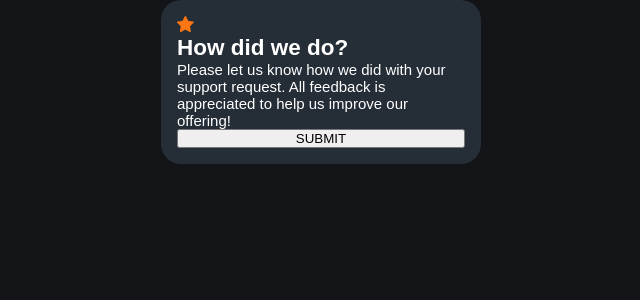
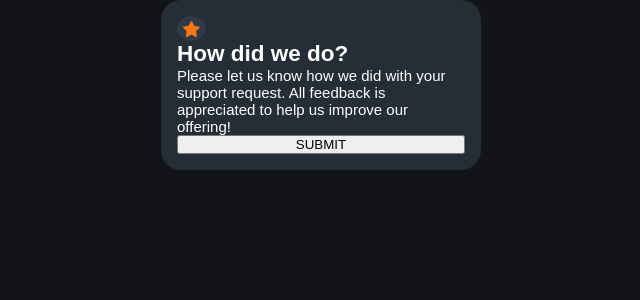
Before and after one commit to Danielhu3/Rating-Components, a React (Create React App) app: page / in a window 1280 px wide. Shown: the top 300 px of the page, without its empty margins (319-959 px from the left). Built offline with nearby package versions, Linux system fonts and the light colour scheme.

Commit message:
Image styles

```diff
--- a/src/components/image/style.ts
+++ b/src/components/image/style.ts
@@ -1,5 +1,14 @@
 import styled from "styled-components";
 
 export const Image = styled.div`
+    background: hsl(213, 19%, 23%);
+    margin-right: 90%;
+    border-radius: 100%;
 
+    display: flex;
+    justify-content: center;
+    align-items: center;
+
+    min-height: 2.5rem;
+    min-width: 2.5rem;
 `
```
